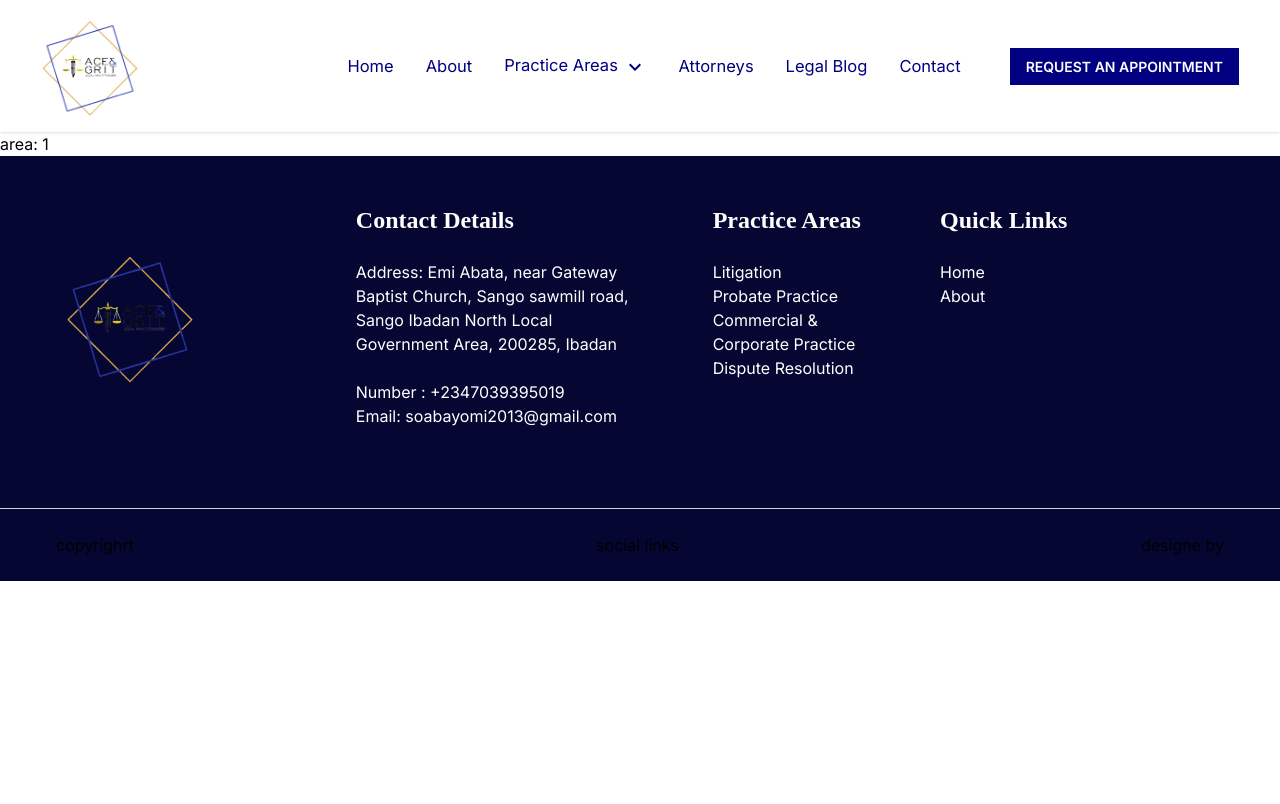
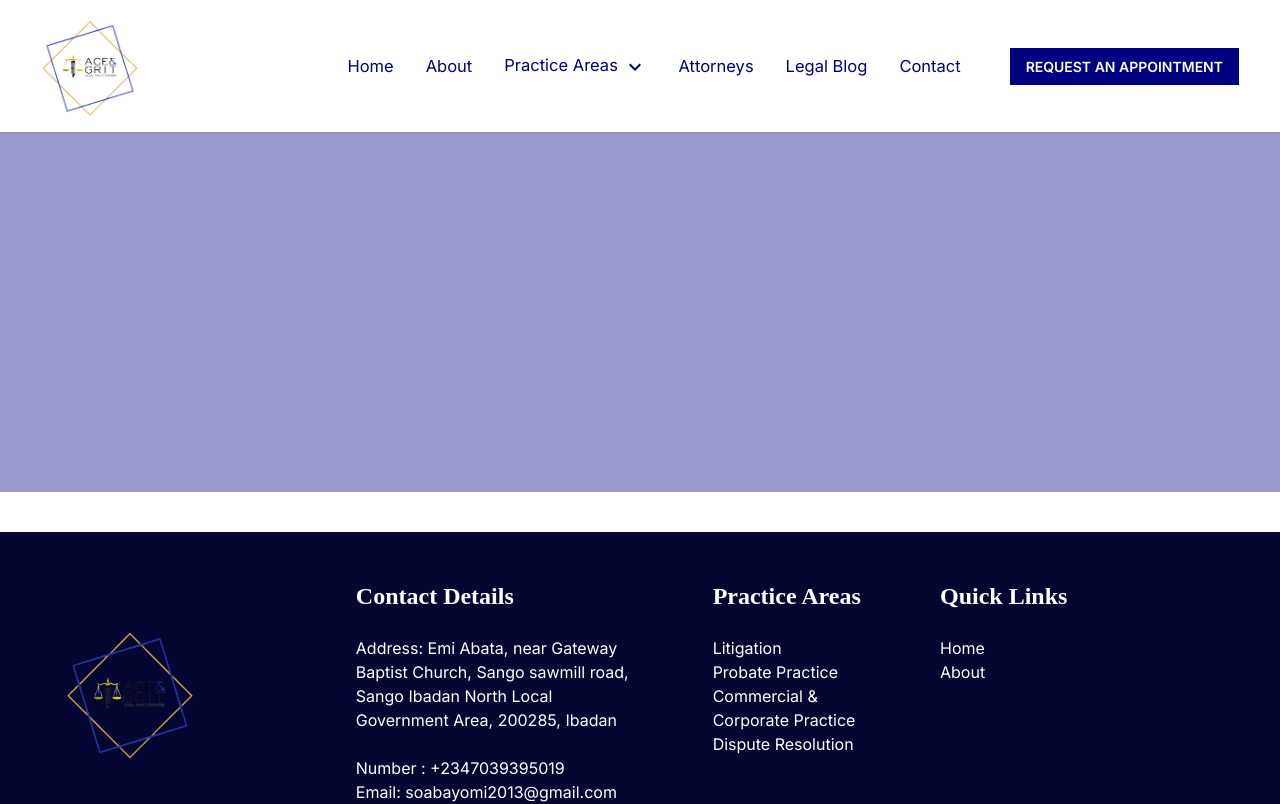
Before and after one commit to bolowys33/acegrit, a Next.js app: page /practice-areas/1 in a window 1280 px wide. Shown: the top 804 px of the page. Built offline with nearby package versions, Linux system fonts and the light colour scheme.

Commit message:
Add Page banner

```diff
--- a/app/practice-areas/[area]/page.tsx
+++ b/app/practice-areas/[area]/page.tsx
@@ -1,12 +1,21 @@
+import PageBanner from "@/components/PageBanner";
+import { practiceAreas } from "@/constants/links";
+
 interface Areas {
     area: string;
 }
 
 const Area = ({ params }: { params: Areas }) => {
     const { area } = params;
+
+    const link = practiceAreas.find(item => item.path === `/${area}`)
+    console.log(area);
+
+
+
     return (
         <div>
-            <h1>area: {area}</h1>
+            <PageBanner title={link?.name} classes="" />
         </div>
     );
 };
--- a/components/PageBanner.tsx
+++ b/components/PageBanner.tsx
@@ -1,7 +1,7 @@
 import { FC } from "react";
 
 interface PageBannerProps {
-    title: string;
+    title?: string;
     classes: string;
 }
 
```
